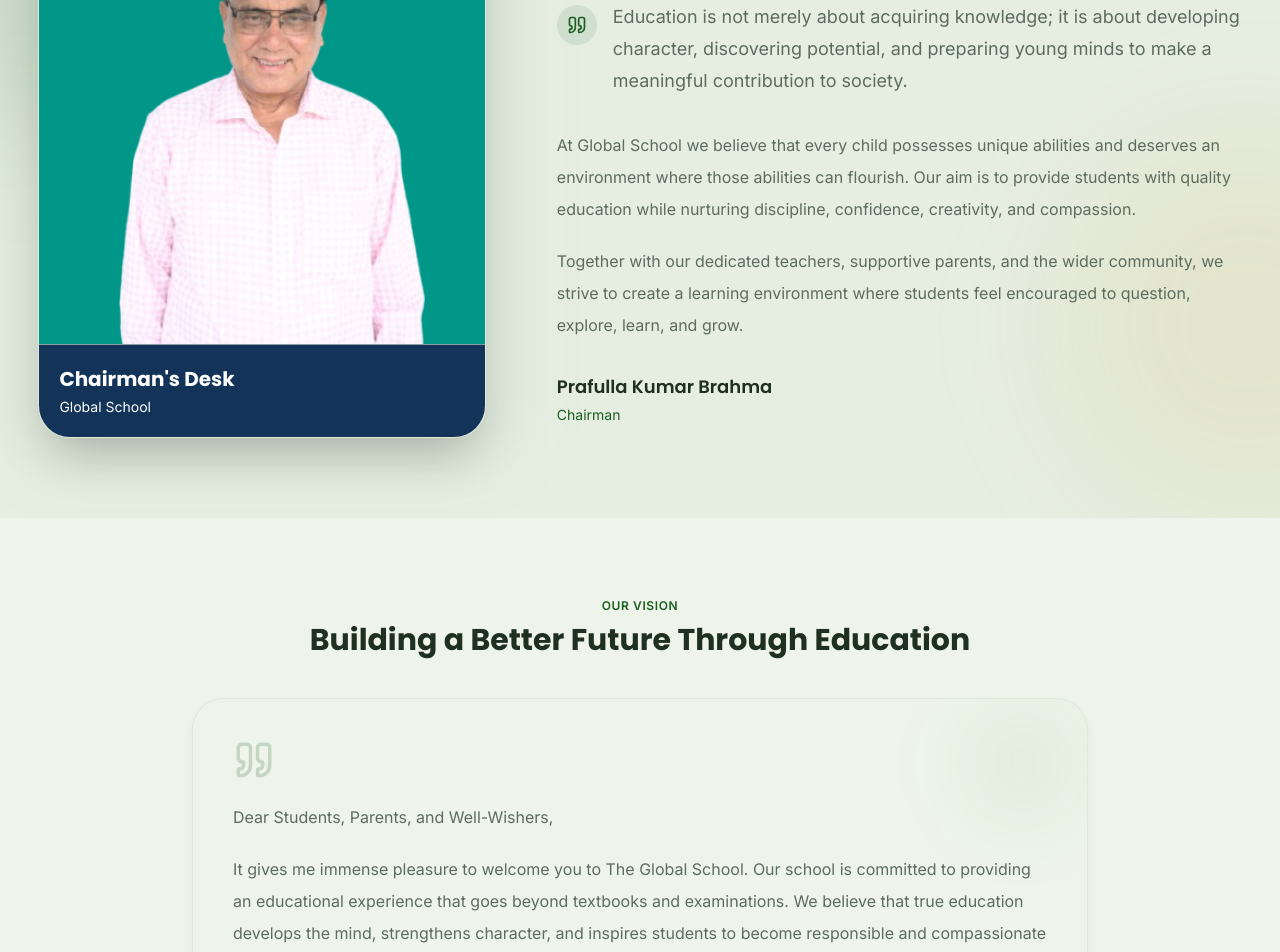
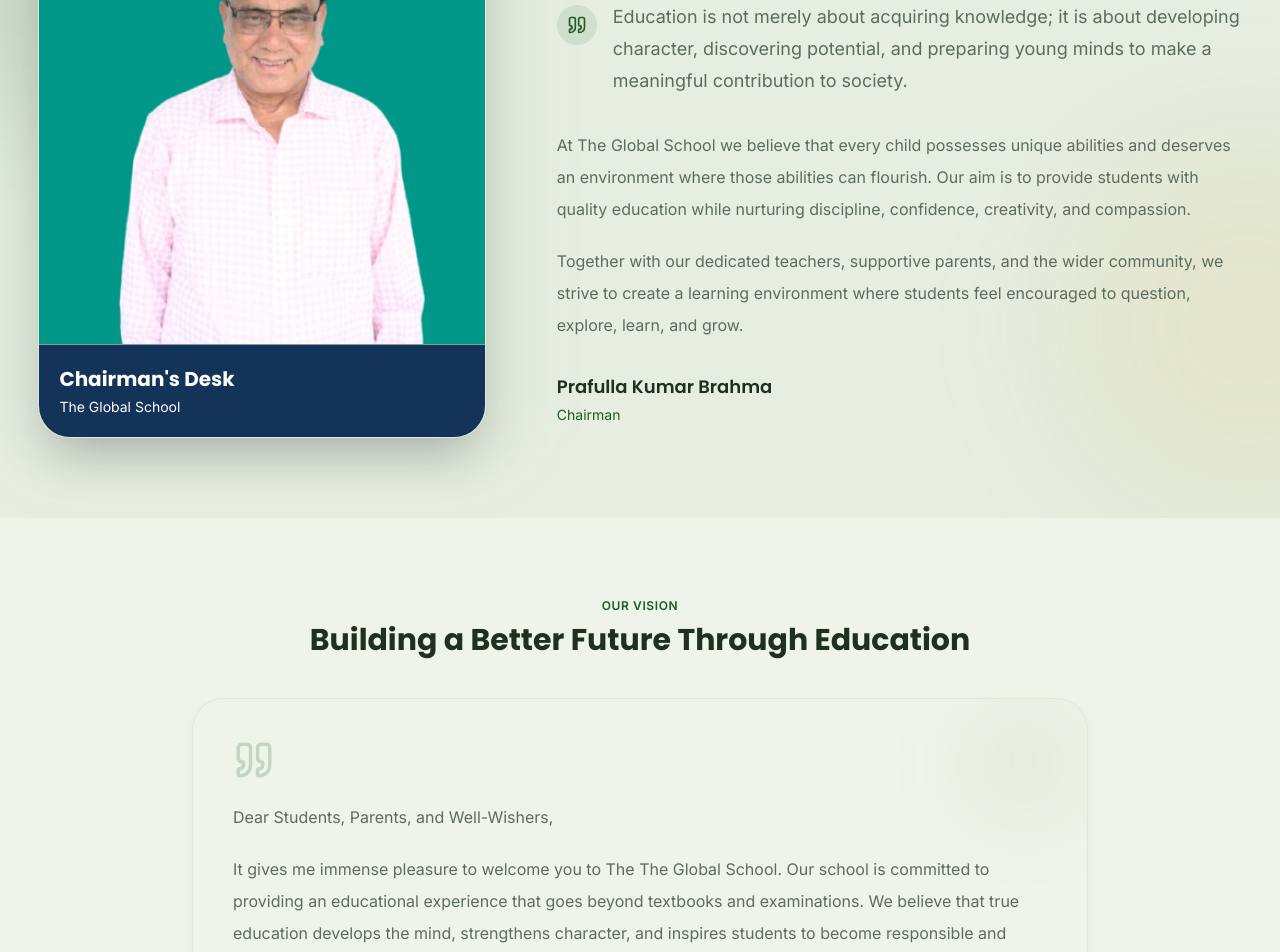
Before and after one commit to Saimandas/Global-School, a React (Vite) app: page /principal in a window 1280 px wide. Shown: the part 400-1352 px from the top of the page. Built offline with nearby package versions, Linux system fonts and the light colour scheme; no server answers; the database is empty.

Commit message:
fix content

```diff
--- a/src/Components/Home/Footer.jsx
+++ b/src/Components/Home/Footer.jsx
@@ -43,7 +43,7 @@ const Footer = () => {
 
               <div>
                 <h2 className="font-heading text-2xl font-bold">
-                  Global School
+                 The Global School
                 </h2>
 
                 <p className="text-sm text-primary-foreground/70">
@@ -53,7 +53,7 @@ const Footer = () => {
             </Link>
 
             <p className="mt-6 leading-7 text-primary-foreground/80">
-              Global School is committed to providing quality education,
+             The Global School is committed to providing quality education,
               innovation, and holistic development while preparing students
               for a successful future.
             </p>
@@ -134,7 +134,7 @@ const Footer = () => {
                 />
 
                 <p className="text-primary-foreground/80">
-                  Global School
+                 The Global School
                   <br />
                   Saljhora, Kajalgaon, Chirang, Assam.
                 </p>
@@ -250,7 +250,7 @@ const Footer = () => {
         <div className="flex flex-col items-center justify-between gap-4 border-t border-white/10 py-6 text-center md:flex-row">
 
           <p className="text-sm text-primary-foreground/70">
-            © 2026 Global School. All Rights Reserved.
+            © 2026The Global School. All Rights Reserved.
           </p>
 
           <p className="text-sm text-primary-foreground/70">
--- a/src/Pages/Public/About.jsx
+++ b/src/Pages/Public/About.jsx
@@ -23,11 +23,11 @@ const About = () => {
             <div className="p-10">
 
               <h1 className="text-4xl font-bold">
-                About Global School
+                About The Global School
               </h1>
 
               <p className="mt-6 leading-8 text-muted-foreground">
-                Global School is committed to providing quality education
+                The Global School is committed to providing quality education
                 in a safe, disciplined and student-friendly environment.
                 We believe that education is not only about academic
                 excellence but also about developing character,
--- a/src/Pages/Public/PrincipalDesk.jsx
+++ b/src/Pages/Public/PrincipalDesk.jsx
@@ -42,7 +42,7 @@ const PrincipalDesk = () => {
 
                   <img
                     src="/staff/Principal.JPG"
-                    alt="Principal of The Global School"
+                    alt="Principal of The The Global School"
                     className="h-full w-full object-cover object-[center_10%]"
                   />
 
@@ -55,7 +55,7 @@ const PrincipalDesk = () => {
                   </h2>
 
                   <p className="mt-1 text-sm text-white">
-                    Global School
+                    The Global School
                   </p>
 
                 </div>
@@ -104,7 +104,7 @@ const PrincipalDesk = () => {
               <div className="mt-8">
 
                 <p className="text-base leading-8 text-muted-foreground">
-                  At Global School we believe that every child
+                  At The Global School we believe that every child
                   possesses unique abilities and deserves an environment
                   where those abilities can flourish. Our aim is to
                   provide students with quality education while
@@ -184,7 +184,7 @@ const PrincipalDesk = () => {
 
                 <p className="text-base leading-8 text-muted-foreground">
                   It gives me immense pleasure to welcome you to
-                  The Global School. Our school is committed to
+                  The The Global School. Our school is committed to
                   providing an educational experience that goes
                   beyond textbooks and examinations. We believe that
                   true education develops the mind, strengthens
@@ -227,7 +227,7 @@ const PrincipalDesk = () => {
                   </p>
 
                   <p className="text-sm text-muted-foreground">
-                    Chairman, Global School
+                    Chairman, The Global School
                   </p>
 
                 </div>
```
